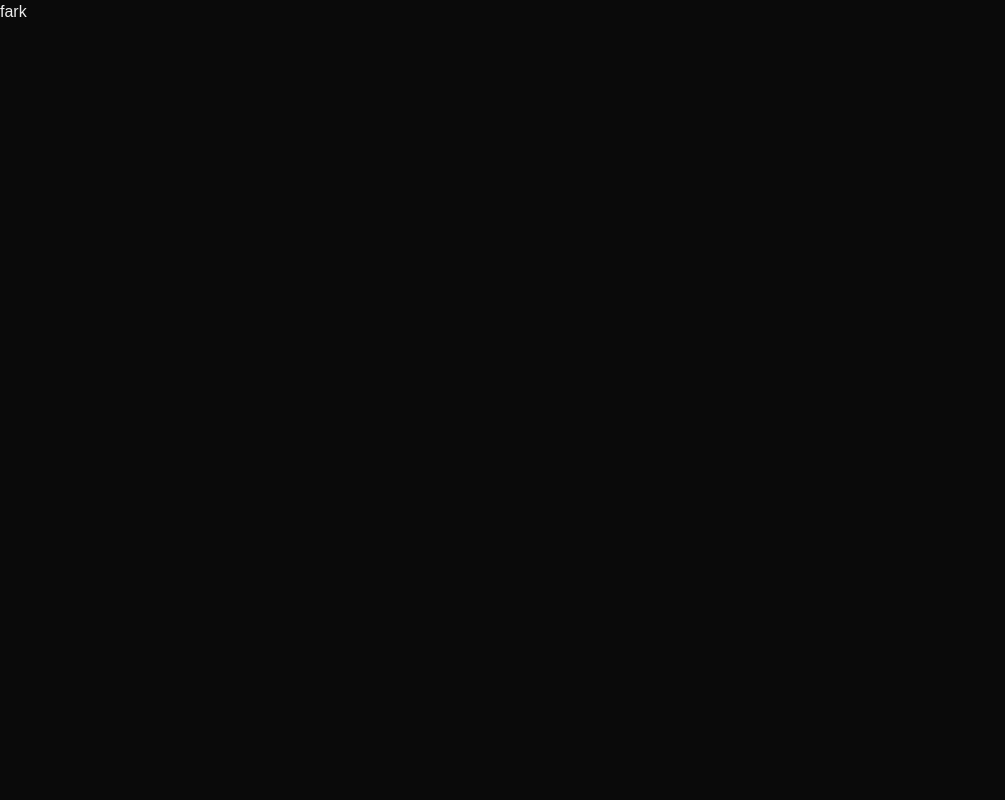
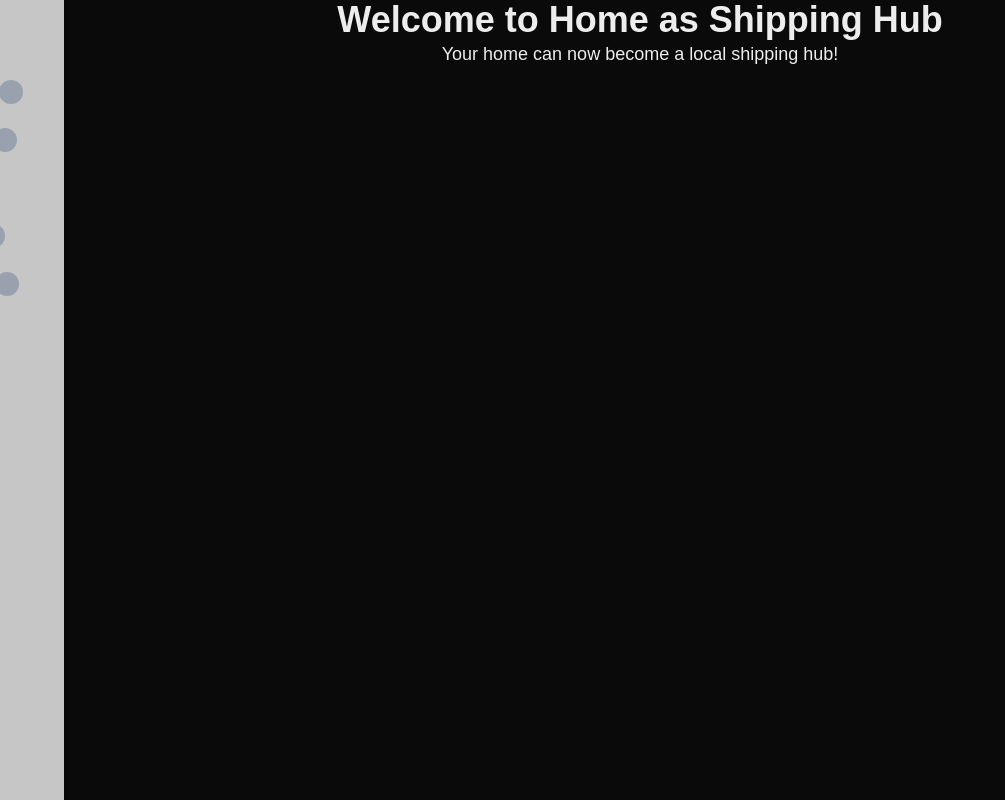
Before and after one commit to minnysoop/syncshack2025, a Next.js app: page / in a window 1280 px wide. Shown: the whole page, without its empty margins (0-1005 px from the left). Built offline with nearby package versions, Linux system fonts and the light colour scheme.

Commit message:
navigation ui

```diff
--- a/src/app/layout.tsx
+++ b/src/app/layout.tsx
@@ -1,15 +1,22 @@
-import { Geist, Geist_Mono } from "next/font/google";
-import "./globals.css";
+// app/layout.tsx
+import './globals.css';
+import NavigationBar from '../components/navbar';
 
 export default function RootLayout({
   children,
-}: Readonly<{
+}: {
   children: React.ReactNode;
-}>) {
+}) {
   return (
     <html lang="en">
-      <body>
-        {children}
+      <body className="flex min-h-screen bg-white text-black">
+        {/* Sidebar */}
+        <NavigationBar />
+
+        {/* Page content */}
+        <main className="flex-1 p-8 ml-48">
+          {children}
+        </main>
       </body>
     </html>
   );
--- a/src/app/page.tsx
+++ b/src/app/page.tsx
@@ -1,7 +1,12 @@
-export default function Home() {
+export default function Page() {
   return (
-    <div>
-      fark
+    <div className="text-center py-20 px-4">
+      <h1 className="text-4xl font-bold mb-4">
+        Welcome to Home as Shipping Hub
+      </h1>
+      <p className="text-lg">
+        Your home can now become a local shipping hub!
+      </p>
     </div>
   );
 }
--- /dev/null
+++ b/src/components/navbar.tsx
@@ -0,0 +1,39 @@
+import Link from "next/link";
+
+const NavigationBar = () => {
+  const menuItems = [
+    { name: "About", href: "/about" },
+    { name: "Browse", href: "/browse" },
+    { name: "Become Hub", href: "/becomehub" },
+    { name: "Dashboard", href: "/dashboard" },
+    { name: "Sign In", href: "/signin" },
+  ];
+
+  return (
+    <nav className="fixed left-0 top-0 h-full w-16 hover:w-48 bg-[#f5f5f5]/80 shadow-md flex flex-col justify-start items-center transition-all duration-300 overflow-hidden group">
+
+      <div className="h-20"></div>
+
+      <ul className="flex flex-col gap-6 w-full">
+        {menuItems.map((item) => (
+          <li key={item.href} className="flex items-center justify-center w-full">
+
+            <span className="w-6 h-6 bg-gray-400 rounded-full flex-shrink-0"></span>
+
+
+            <span className="ml-4 whitespace-nowrap opacity-0 group-hover:opacity-100 transition-opacity duration-300">
+              <Link
+                href={item.href}
+                className="block py-3 rounded-md hover:bg-gray-200/60 transition w-full text-center"
+              >
+                {item.name}
+              </Link>
+            </span>
+          </li>
+        ))}
+      </ul>
+    </nav>
+  );
+};
+
+export default NavigationBar;
```
